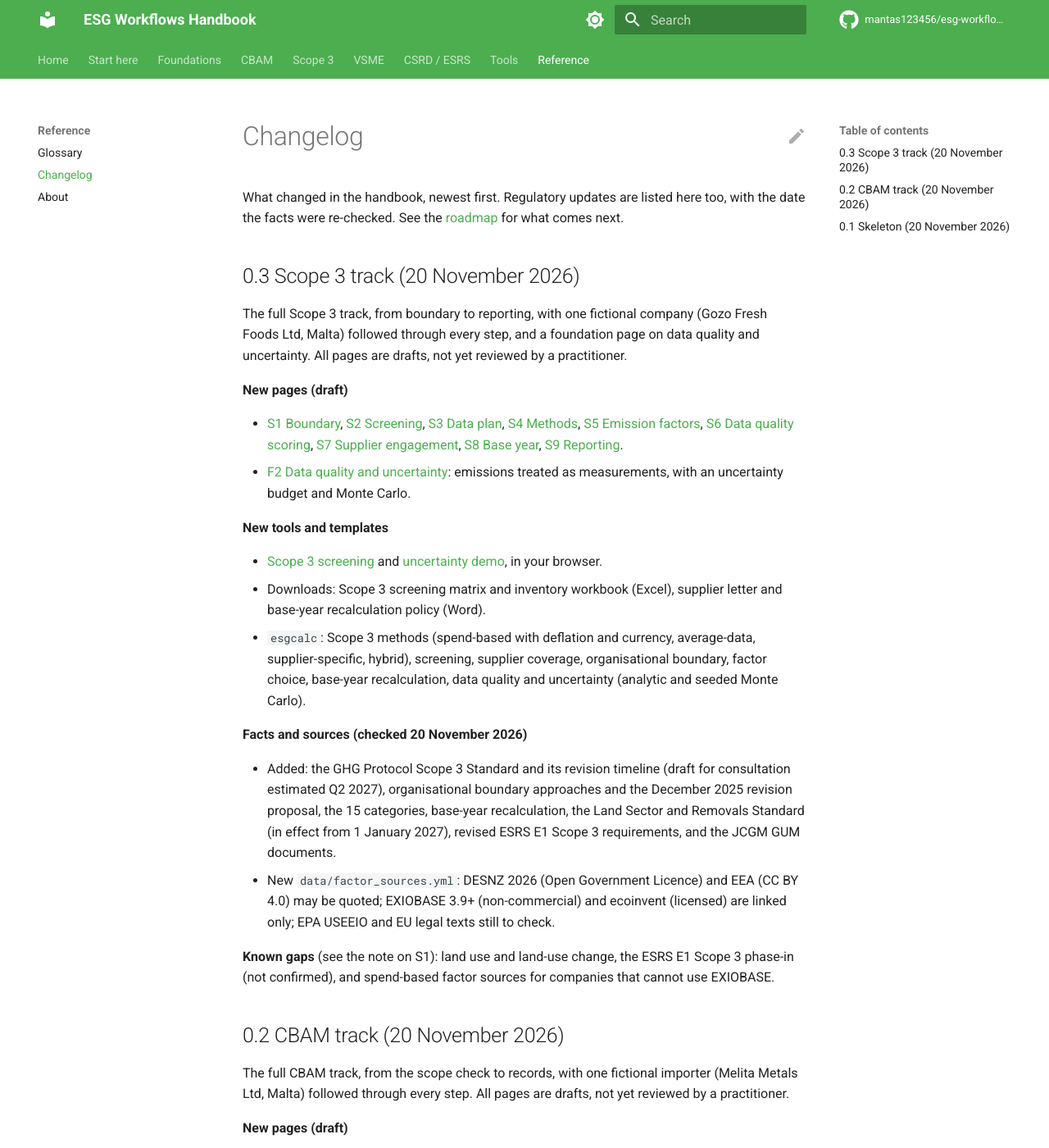
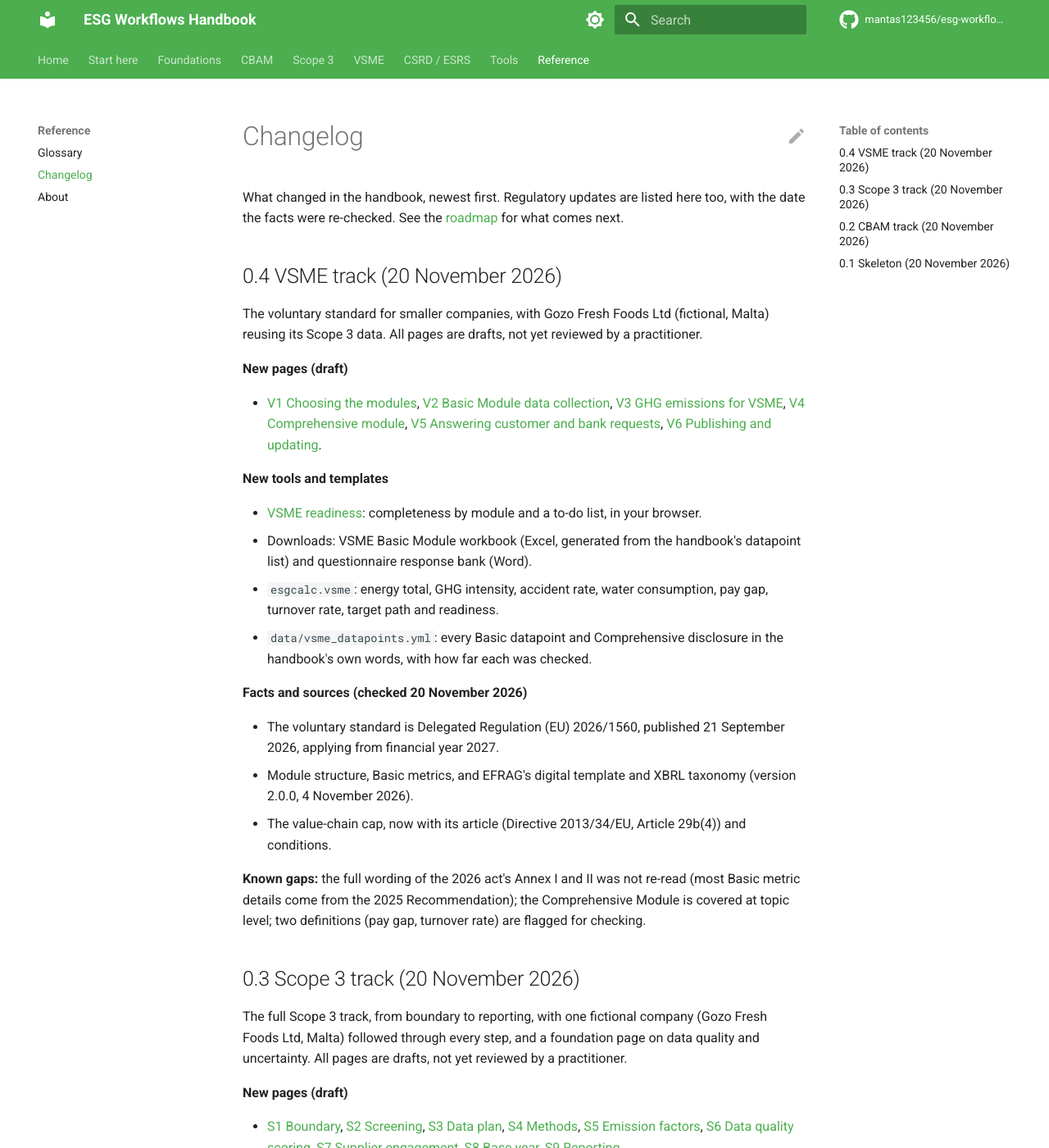
Before and after one commit to mantas123456/esg-workflows-handbook, an MkDocs documentation site: the page built from docs/changelog.md, in a window 1280 px wide and 1400 px high. Shown: the whole window at 82% size. Built offline with MkDocs 1.6.1 and Material for MkDocs 9.7.7, drawn with Linux system fonts in a browser that asks for light colours; comment, search, counter and statistics services are not loaded.

Commit message:
Release 0.4: changelog, roadmap and README status
Co-Authored-By: Claude Opus 5.5 <noreply@anthropic.com>

```diff
--- a/docs/changelog.md
+++ b/docs/changelog.md
@@ -3,6 +3,46 @@
 What changed in the handbook, newest first. Regulatory updates are listed
 here too, with the date the facts were re-checked. See the
 [roadmap](roadmap.md) for what comes next.
+
+## 0.4 VSME track (20 November 2026)
+
+The voluntary standard for smaller companies, with Gozo Fresh Foods Ltd
+(fictional, Malta) reusing its Scope 3 data. All pages are drafts, not yet
+reviewed by a practitioner.
+
+**New pages (draft)**
+
+- [V1 Choosing the modules](vsme/v1-modules.md),
+  [V2 Basic Module data collection](vsme/v2-basic.md),
+  [V3 GHG emissions for VSME](vsme/v3-ghg.md),
+  [V4 Comprehensive module](vsme/v4-comprehensive.md),
+  [V5 Answering customer and bank requests](vsme/v5-requests.md),
+  [V6 Publishing and updating](vsme/v6-publishing.md).
+
+**New tools and templates**
+
+- [VSME readiness](tools/vsme-readiness.md): completeness by module and a
+  to-do list, in your browser.
+- Downloads: VSME Basic Module workbook (Excel, generated from the
+  handbook's datapoint list) and questionnaire response bank (Word).
+- `esgcalc.vsme`: energy total, GHG intensity, accident rate, water
+  consumption, pay gap, turnover rate, target path and readiness.
+- `data/vsme_datapoints.yml`: every Basic datapoint and Comprehensive
+  disclosure in the handbook's own words, with how far each was checked.
+
+**Facts and sources (checked 20 November 2026)**
+
+- The voluntary standard is Delegated Regulation (EU) 2026/1560, published
+  21 September 2026, applying from financial year 2027.
+- Module structure, Basic metrics, and EFRAG's digital template and XBRL
+  taxonomy (version 2.0.0, 4 November 2026).
+- The value-chain cap, now with its article (Directive 2013/34/EU, Article
+  29b(4)) and conditions.
+
+**Known gaps:** the full wording of the 2026 act's Annex I and II was not
+re-read (most Basic metric details come from the 2025 Recommendation); the
+Comprehensive Module is covered at topic level; two definitions (pay gap,
+turnover rate) are flagged for checking.
 
 ## 0.3 Scope 3 track (20 November 2026)
 
--- a/docs/roadmap.md
+++ b/docs/roadmap.md
@@ -9,7 +9,7 @@ CSRD last (companies still in scope first report on FY2027).
 | **0.1 Skeleton** | Dec 2026 | Site, workflow map, chapter format, regulation tracker, triage, evidence locker, data reuse map | **Done** (20 Nov 2026) |
 | **0.2 CBAM** | Feb 2027 | CB1-CB10, threshold checker, embedded-emissions calculator, supplier request and declaration templates | **Done** (20 Nov 2026), pages in draft |
 | **0.3 Scope 3** | Apr 2027 | S1-S9, data quality and uncertainty, screening tool, inventory workbook | **Done** (20 Nov 2026), pages in draft |
-| **0.4 VSME** | Jun 2027 | V1-V6, Basic module workbook, questionnaire playbook | Planned |
+| **0.4 VSME** | Jun 2027 | V1-V6, Basic module workbook, questionnaire playbook | **Done** (20 Nov 2026), pages in draft |
 | **0.5 CSRD / ESRS** | Sep 2027 | C1-C9 on the simplified ESRS, double materiality workbook, gap analysis | Planned |
 | **0.6 Tools polish** | Oct 2027 | Tested browser tools, template pack built in CI, change-log process | Planned |
 | 1.0 Reviewed | Dec 2027 | Practitioner review, PDF edition, citable DOI | Planned |
```
Also changed, not shown: README.md (+5 -5 lines).
